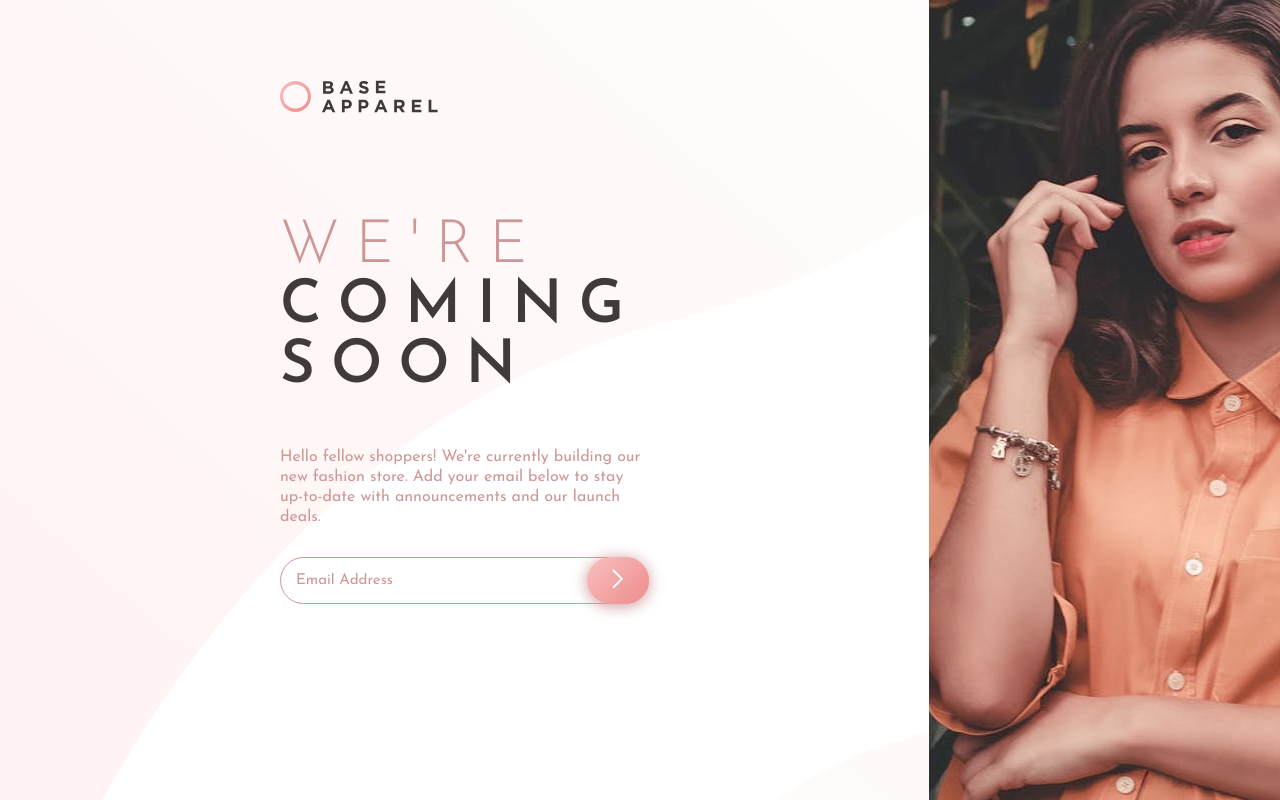
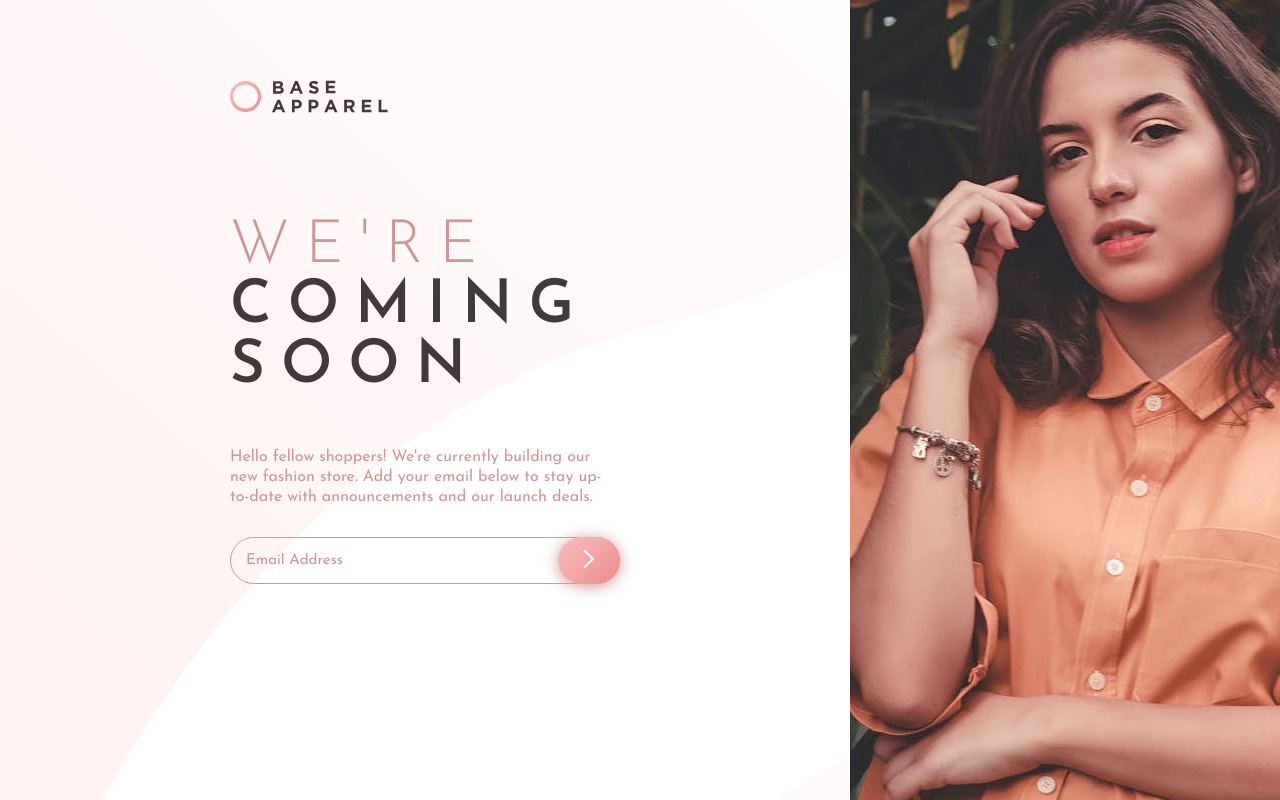
Before and after one commit to edu2andrade/base-apparel-coming-soon-master, a plain HTML site: page index.html in a window 1280 px wide. Drawn offline with Linux system fonts and the light colour scheme.

Commit message:
correcting css style and h1 in HTML

```diff
--- a/index.html
+++ b/index.html
@@ -26,7 +26,7 @@
 
     <div class="img-mobile"></div>
 
-    <h1><span>We're</span> coming soon</h1>
+    <h1><span>We're</span> coming <br> soon</h1>
 
     <p>Hello fellow shoppers! We're currently building our new fashion store.
     Add your email below to stay up-to-date with announcements and our launch deals.</p>
--- a/style.css
+++ b/style.css
@@ -122,17 +122,23 @@ small {
     }
     .container {
         flex-direction: row;
+        margin: 2px solid red;
     }
     .content1 {
 
-        width: 55%;
+        width: 60%;
         display: block;
-        margin: 50px 250px;
+        margin: 50px 50px;
+        padding: 0 150px;
+        min-width: 750px;
+
     }
     .content2 {
         background-image: url("/images/hero-desktop.jpg");
-        width: 45%;
+        width: 40%;
         height: 100vh;
+        background-repeat: no-repeat;
+        background-size: cover;
     }
     h1 {
         font-size: 60px;
```
